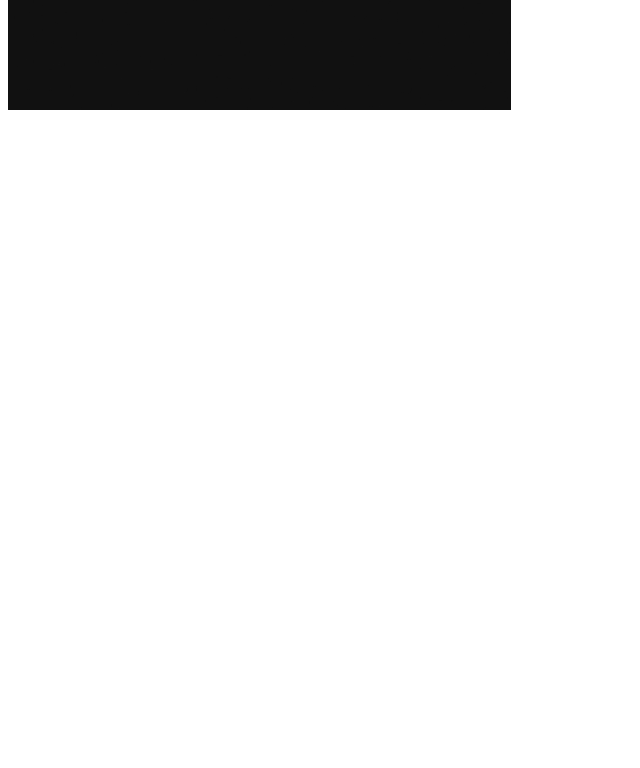
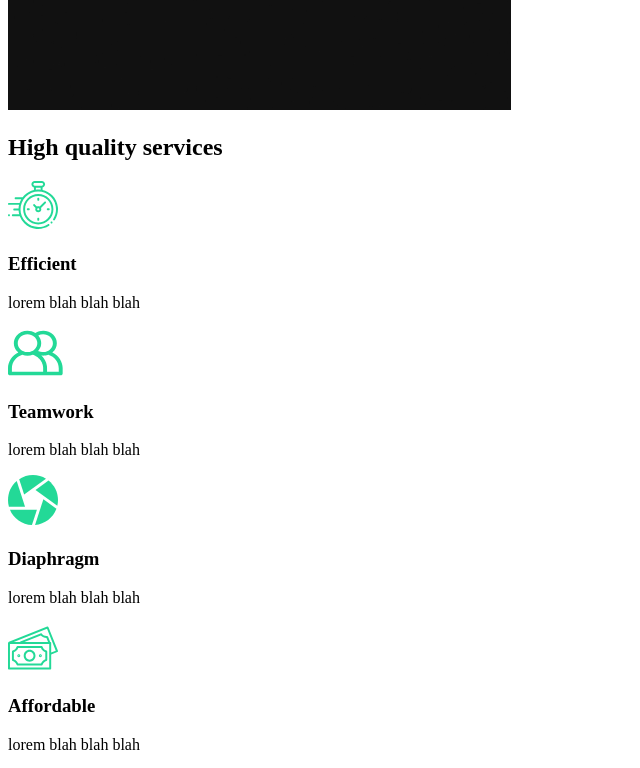
Before and after one commit to Jovin-Sim/react-capture-portfolio, a React (Create React App) app: page / in a window 1280 px wide. Shown: the part 920-1688 px from the top of the page, without its empty margins (0-640 px from the left). Before the commit the page ends 1042 px from the top, so only its background shows below. Built offline with nearby package versions, Linux system fonts and the light colour scheme.

Commit message:
3. Services Section

```diff
--- /dev/null
+++ b/src/components/ServiceSection.js
@@ -0,0 +1,57 @@
+import React from "react";
+import clock from "../img/clock.svg";
+import diaphragm from "../img/diaphragm.svg";
+import money from "../img/money.svg";
+import teamwork from "../img/teamwork.svg";
+import home2 from "../img/home2.png";
+
+const ServiceSection = () => {
+  return (
+    <div className="services">
+      <div className="description">
+        <h2>
+          High <span>quality</span> services
+        </h2>
+        <div className="cards">
+          <div className="card">
+            <div className="icon">
+              <img src={clock} alt="Clock"></img>
+              <h3>Efficient</h3>
+            </div>
+            <p>lorem blah blah blah</p>
+          </div>
+
+          <div className="card">
+            <div className="icon">
+              <img src={teamwork} alt="teamwork"></img>
+              <h3>Teamwork</h3>
+            </div>
+            <p>lorem blah blah blah</p>
+          </div>
+
+          <div className="card">
+            <div className="icon">
+              <img src={diaphragm} alt="diaphragm"></img>
+              <h3>Diaphragm</h3>
+            </div>
+            <p>lorem blah blah blah</p>
+          </div>
+
+          <div className="card">
+            <div className="icon">
+              <img src={money} alt="money"></img>
+              <h3>Affordable</h3>
+            </div>
+            <p>lorem blah blah blah</p>
+          </div>
+        </div>
+      </div>
+
+      <div className="image">
+        <img src={home2} alt="home2"></img>
+      </div>
+    </div>
+  );
+};
+
+export default ServiceSection;
--- a/src/pages/AboutUs.js
+++ b/src/pages/AboutUs.js
@@ -1,10 +1,12 @@
 import React from "react";
 import AboutSection from "../components/AboutSection";
+import ServiceSection from "../components/ServiceSection";
 
 const AboutUs = () => {
   return (
     <div>
       <AboutSection />
+      <ServiceSection />
     </div>
   );
 };
```
Also changed, not shown: 1 other file (tests, documents, lock files or other folders).
